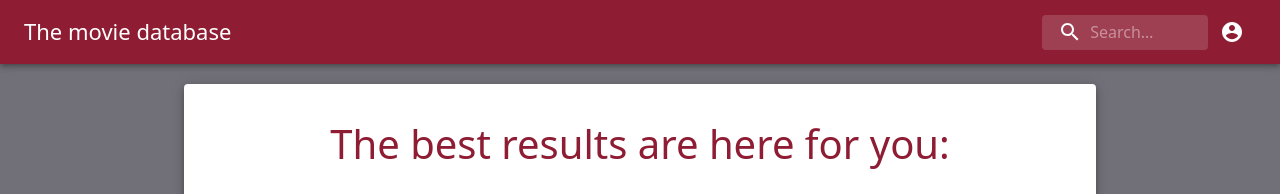
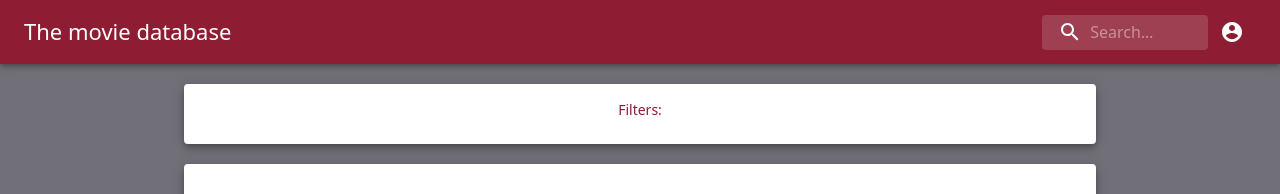
Before and after one commit to mirko-laruina/lsmsdb-Movienator, a React (Create React App) app in the folder task2-frontend/: page /results in a window 1280 px wide. Shown: the top 194 px of the page. Built offline with nearby package versions, Linux system fonts and the light colour scheme.

Commit message:
MyCard has a br at the beginning now

```diff
--- a/task2-frontend/src/HomePage.js
+++ b/task2-frontend/src/HomePage.js
@@ -40,13 +40,11 @@ export default function HomePage() {
 
   return (
     <BasicPage>
-      <br />
       <MyCard>
         <br />
         <h1>Movienator</h1>
         <p>The movie search engine you didn't know you needed</p>
       </MyCard>
-      <br />
       <MyCard>
         <h2>Search a movie</h2>
         <br />
@@ -71,7 +69,6 @@ export default function HomePage() {
           </FormControl>
         </form>
       </MyCard>
-      <br />
       <MyCard>
         <h2>Explore statistics</h2>
         <br />
--- a/task2-frontend/src/MyCard.js
+++ b/task2-frontend/src/MyCard.js
@@ -8,14 +8,17 @@ const useStyles = makeStyles(theme => ({
     },
 }))
 
-export default function MyCard(props){
+export default function MyCard(props) {
     const classes = useStyles();
 
     return (
+        <React.Fragment>
+            <br />
             <Card elevation={5} classes={{ root: classes.paperRoot }}>
                 <CardContent>
                     {props.children}
                 </CardContent>
             </Card>
+        </React.Fragment>
     )
 }
--- a/task2-frontend/src/ResultsPage.js
+++ b/task2-frontend/src/ResultsPage.js
@@ -56,7 +56,9 @@ class ResultsPage extends Component {
     render() {
         return (
             <BasicPage>
-                <br />
+                <MyCard>
+                    Filters:
+                </MyCard>
                 <MyCard>
                     <br />
                     <h1>The best results are here for you:</h1>
```
Lines whose indentation alone changed are shown as unchanged.
